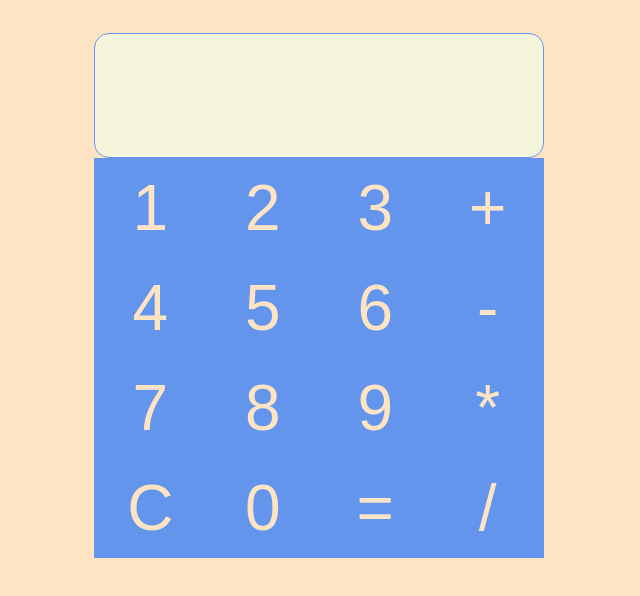
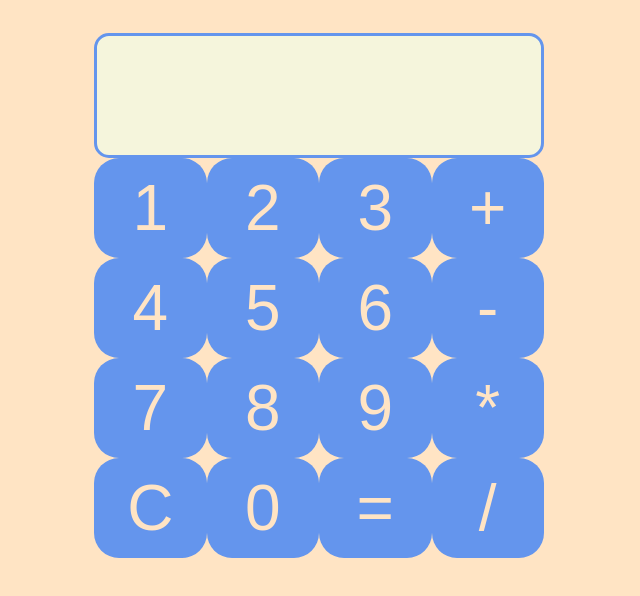
Before and after one commit to gbntb/calculator, a plain HTML site: page index.html in a window 1280 px wide. Shown: the part 186-782 px from the top of the page, without its empty margins (321-961 px from the left). Drawn offline with Linux system fonts and the light colour scheme.

Commit message:
Add rounded corners to the buttons

```diff
--- a/styles.css
+++ b/styles.css
@@ -31,7 +31,7 @@ h1 {
 }
 
 #display {
-    border: 1px cornflowerblue solid;
+    border: 3px cornflowerblue solid;
     border-radius: 15px;
     background-color: beige;
     font-size: 84px;
@@ -55,6 +55,7 @@ button {
     background-color: cornflowerblue;
     color: bisque;
     border: 0;
+    border-radius: 25px;
     font-size: 64px;
     height: auto;
     width: 25%;
```
